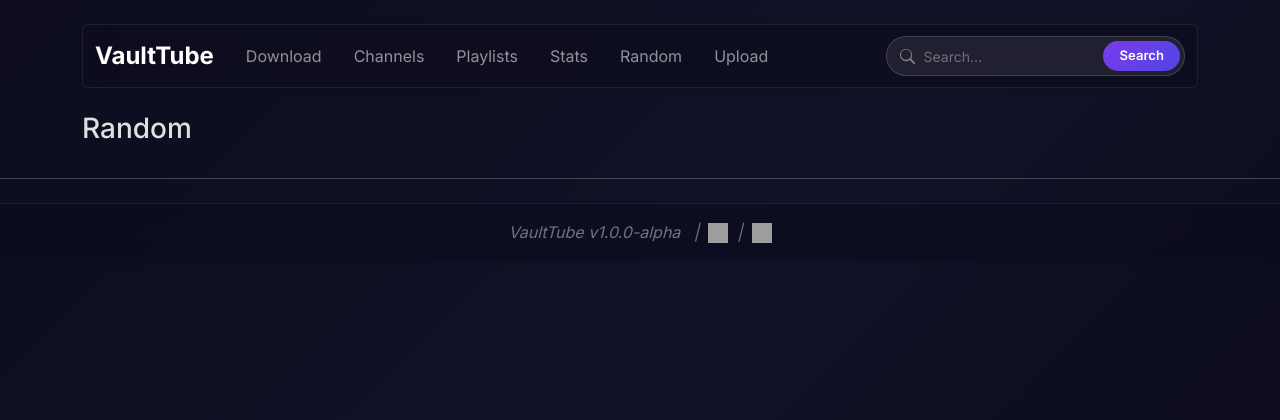
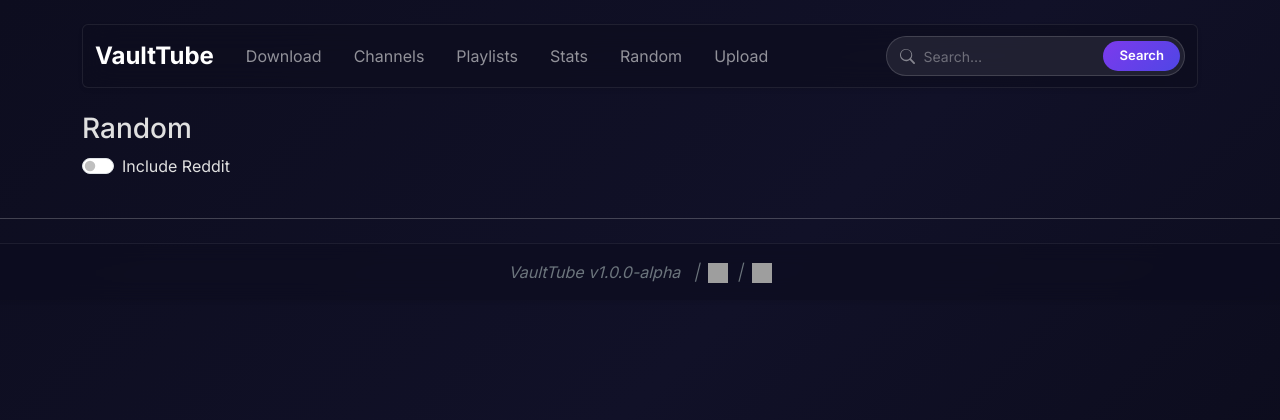
Before and after one commit to dyslexicjedi/VaultTube, a Flask app: page /random.html in a window 1280 px wide. Shown: the top 420 px of the page. Run offline with Flask 3, Linux system fonts and the light colour scheme; data that the repository does not hold is empty; parts of the project's set-up code (start-up, migrations or seed data) failed here and were passed over; some libraries are stand-ins or nearby versions; grey boxes are pictures that could not be loaded.

Commit message:
Filter random page to YouTube/Patreon by default with Reddit toggle option

```diff
--- a/app/api.py
+++ b/app/api.py
@@ -562,7 +562,11 @@ def api_random():
         current_app.logger.debug("Called Random")
         con = get_connection(current_app.logger)
         cur = con.cursor()
-        cur.execute(f"select v.id,c.channelname as youtuber,v.channelId,v.json,v.filepath,v.AddedAt,v.PublishedAt,v.watched,v.`timestamp`,v.`length`,v.lastScanned,v.isDeleted,v.source,v.title from {os.environ['VAULTTUBE_DBNAME']}.videos v left outer join {os.environ['VAULTTUBE_DBNAME']}.channels c on v.channelId = c.channelid order by RAND() LIMIT 40;")
+        include_reddit = request.args.get('include_reddit', '0')
+        if include_reddit == '1':
+            cur.execute(f"select v.id,c.channelname as youtuber,v.channelId,v.json,v.filepath,v.AddedAt,v.PublishedAt,v.watched,v.`timestamp`,v.`length`,v.lastScanned,v.isDeleted,v.source,v.title from {os.environ['VAULTTUBE_DBNAME']}.videos v left outer join {os.environ['VAULTTUBE_DBNAME']}.channels c on v.channelId = c.channelid order by RAND() LIMIT 40;")
+        else:
+            cur.execute(f"select v.id,c.channelname as youtuber,v.channelId,v.json,v.filepath,v.AddedAt,v.PublishedAt,v.watched,v.`timestamp`,v.`length`,v.lastScanned,v.isDeleted,v.source,v.title from {os.environ['VAULTTUBE_DBNAME']}.videos v left outer join {os.environ['VAULTTUBE_DBNAME']}.channels c on v.channelId = c.channelid where v.source in ('youtube','patreon') order by RAND() LIMIT 40;")
         return parse_response(cur,con)
     except Exception as e:
         current_app.logger.error("API Random Fail: %s"%e)
--- a/app/templates/random.html
+++ b/app/templates/random.html
@@ -1,8 +1,11 @@
 {% extends "base.html" %}
 {% block content %}
 
-
 <h3>Random</h3>
+<div class="form-check form-switch mb-3">
+    <input class="form-check-input" type="checkbox" id="includeReddit" onchange="contentChange()">
+    <label class="form-check-label" for="includeReddit">Include Reddit</label>
+</div>
 <div class="row row-cols-3 row-cols-md-4 g-4" id="carddeck"></div>
 
 <script src="/static/js/scripts.js"></script>
@@ -15,10 +18,11 @@ function update(id){
     pagination(id);
 }
 function get_videos(currentpage){
-        $.getJSON("/api/random",function(data){
-            processdata(data);
-        });
-    }
+    var includeReddit = document.getElementById('includeReddit').checked ? 1 : 0;
+    $.getJSON("/api/random?include_reddit="+includeReddit,function(data){
+        processdata(data);
+    });
+}
 function contentChange(){
     update(currentId);
 }
```
